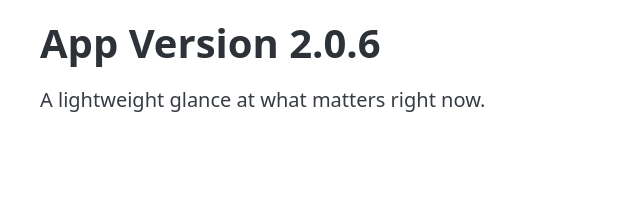
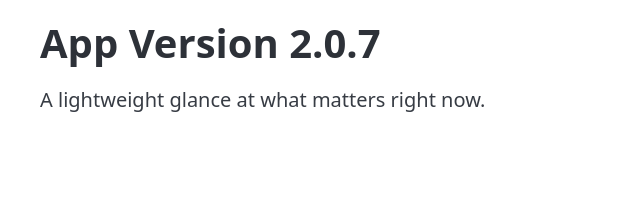
Before and after one commit to pubestpubest/simple-web, a website: page index.html in a window 1280 px wide. Shown: the top 216 px of the page, 0-640 px from the left. Drawn offline with nearby package versions, Linux system fonts and the light colour scheme.

Commit message:
Update app version from 2.0.6 to 2.0.7

```diff
--- a/index.html
+++ b/index.html
@@ -11,7 +11,7 @@
   </head>
   <body>
     <header class="container">
-      <h1 class="title">App Version 2.0.6</h1>
+      <h1 class="title">App Version 2.0.7</h1>
       <p id="summary">A lightweight glance at what matters right now.</p>
     </header>
     <main></main>
```
